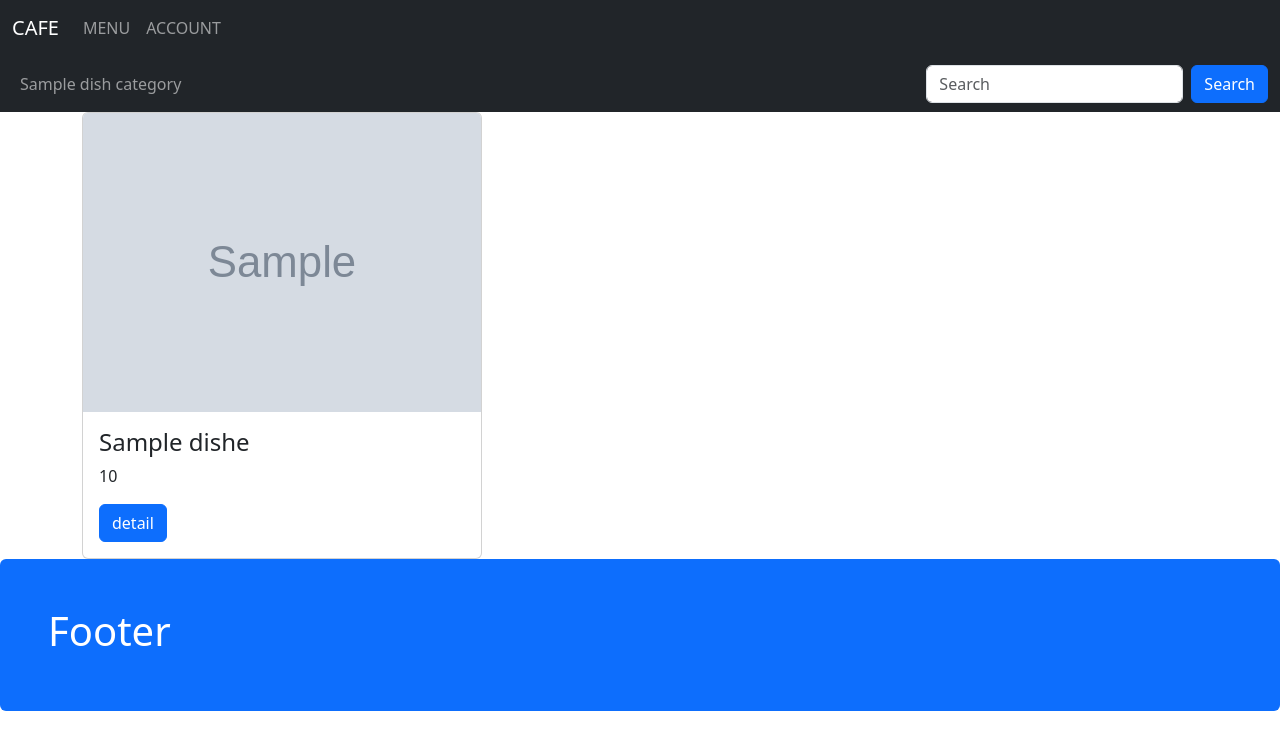
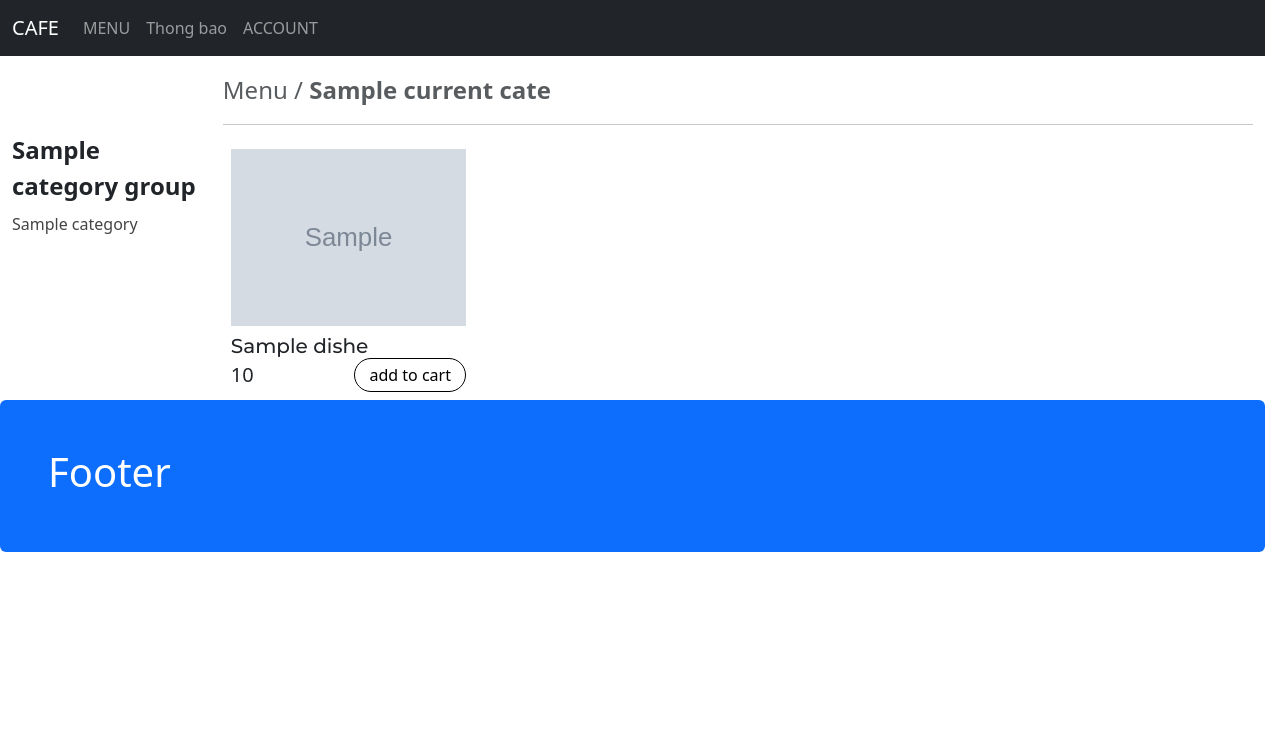
Before and after one commit to nguyentin05/cafe-management, a Python web app: template app/templates/menu.html in a window 1280 px wide. Shown: the top 750 px of the page. Run offline with Jinja, Linux system fonts and the light colour scheme; the template is opened without the code that fills it: most values are stand-ins (such as "Sample title", 1, 10 or a date in 2020); grey boxes marked "Sample" are stand-in pictures.

Commit message:
update menu, add model and data

```diff
--- a/app/static/css/components/image-zoom.css
+++ b/app/static/css/components/image-zoom.css
@@ -8,3 +8,13 @@
 .image-zoom:hover img {
   transform: scale(1.05);
 }
+.image-zoom-dish {
+  overflow: hidden;
+}
+.image-zoom-dish img {
+  height: auto;
+  transition: transform 0.3s ease-out;
+}
+.image-zoom-dish:hover img {
+  transform: scale(1.15);
+}
--- a/app/static/css/pages/home.css
+++ b/app/static/css/pages/home.css
@@ -34,6 +34,6 @@
 .container {
   max-width: 1700px !important;
 }
-.two-image-section .container {
+.quality-section .container {
   max-width: 1500px !important;
 }
--- a/app/static/css/pages/main.css
+++ b/app/static/css/pages/main.css
@@ -0,0 +1,53 @@
+@import url("../components/image-zoom.css");
+
+.container {
+  max-width: 1800px !important;
+}
+.menu-sidebar {
+    padding-top: 50px;
+    padding-bottom: 24px;
+    margin: 0;
+}
+.menu-sidebar .nav-item {
+    margin-bottom: 12px;
+}
+.menu-sidebar .nav-link {
+    padding: 0;
+    font-size: 16px;
+    font-weight: 400;
+    color: #444;
+}
+.menu-sidebar .nav-link:hover {
+    color: #00754a;
+}
+.menu-sidebar .menu-title {
+    font-weight: 700;
+    font-size: 16px;
+    margin: 10px 0 8px;
+}
+html {
+  scrollbar-gutter: stable;
+}
+.btn-detail {
+  border: 1px solid #000;      /* viền đen */
+  background-color: #fff;      /* nền trắng */
+  color: #000;                 /* chữ đen */
+  border-radius: 999px;        /* nếu muốn nút bo tròn kiểu pill, bỏ nếu không cần */
+  padding: 0.25rem 0.9rem;     /* chỉnh kích thước nhẹ */
+}
+
+/* trạng thái hover */
+.btn-detail:hover {
+  background-color: #000;      /* nền đen */
+  color: #fff;                 /* chữ trắng */
+  border-color: #000;          /* viền đen */
+  text-decoration: none;       /* bỏ gạch chân nếu có */
+}
+.btn-detail {
+  transition: background-color 0.2s ease, color 0.2s ease, border-color 0.2s ease;
+}
+/* Hover mở dropdown */
+.nav-item.dropdown:hover .dropdown-menu {
+    display: block;
+    margin-top: 0;   /* bỏ animation bị lệch */
+}
--- a/app/templates/layout/base/base-main.html
+++ b/app/templates/layout/base/base-main.html
@@ -6,6 +6,7 @@
     <link href="https://cdn.jsdelivr.net/npm/bootstrap@5.3.3/dist/css/bootstrap.min.css" rel="stylesheet" integrity="sha384-QWTKZyjpPEjISv5WaRU9OFeRpok6YctnYmDr5pNlyT2bRjXh0JMhjY6hW+ALEwIH" crossorigin="anonymous">
     <script src="https://cdn.jsdelivr.net/npm/bootstrap@5.3.3/dist/js/bootstrap.bundle.min.js" integrity="sha384-YvpcrYf0tY3lHB60NNkmXc5s9fDVZLESaAA55NDzOxhy9GkcIdslK1eN7N6jIeHz" crossorigin="anonymous"></script>
     <meta name="viewport" content="width=device-width, initial-scale=1.0"/>
+    <link href="https://fonts.googleapis.com/css2?family=Montserrat:wght@500;600&display=swap" rel="stylesheet">
 
     <link rel="stylesheet" href="{{ url_for('static', filename='css/pages/main.css')}}">
 <!--    <script src="{{ url_for('static', filename='js/main.js') }}"></script>-->
--- a/app/templates/layout/header/header-main.html
+++ b/app/templates/layout/header/header-main.html
@@ -1,6 +1,6 @@
 <nav class="navbar navbar-expand-sm navbar-dark bg-dark">
     <div class="container-fluid">
-    <a class="navbar-brand" href="{{ url_for('main') }}">CAFE</a>
+        <a class="navbar-brand" href="{{ url_for('home') }}">CAFE</a>
         <button class="navbar-toggler" type="button" data-bs-toggle="collapse" data-bs-target="#mynavbar">
             <span class="navbar-toggler-icon"></span>
         </button>
@@ -9,8 +9,16 @@
                 <li class="nav-item">
                     <a class="nav-link" href="{{ url_for('menu') }}">MENU</a>
                 </li>
-           <li class="nav-item">
-                 <a class="nav-link" href="{{ url_for('info') }}">ACCOUNT</a>
+                <li>
+                    <a class="nav-link" href="">Thong bao</a>
+                </li>
+                <li class="nav-item dropdown">
+                    <a class="nav-link" href="#" role="button" data-bs-toggle="dropdown">ACCOUNT</a>
+                    <ul class="dropdown-menu">
+                        <li><a class="dropdown-item" href="{{ url_for('info') }}">information</a></li>
+                        <li><a class="dropdown-item" href="#">history</a></li>
+                        <li><a class="dropdown-item" href="{{ url_for('user_signout') }}">log out</a></li>
+                    </ul>
                 </li>
             </ul>
         </div>
--- a/app/templates/menu.html
+++ b/app/templates/menu.html
@@ -1,42 +1,49 @@
 {%extends "layout/base/base-main.html"%}
 
 {%block content%}
-    {%block headerMenu%}
-    <nav class="navbar navbar-expand-sm navbar-dark bg-dark">
-        <div class="container-fluid">
-            <button class="navbar-toggler" type="button" data-bs-toggle="collapse" data-bs-target="#mynavbar">
-                <span class="navbar-toggler-icon"></span>
-            </button>
-            <div class="collapse navbar-collapse" id="mynavbar">
-                <ul class="navbar-nav me-auto">
-                    {% for c in dish_categories %}
+<div class="container mt-3">
+    <div class="row">
+        <div class="col-md-2 col-12">
+            <ul class="nav flex-column menu-sidebar">
+                {% for cg in category_groups %}
+                <li class="nav-item menu-title fs-4">{{ cg.name }}</li>
+                {% for dc in cg.categories %}
                 <li class="nav-item">
-                        <a class="nav-link" href="{{ url_for('menu', dishCate=c.id) }}">{{c.name}}</a>
+                    <a class="nav-link" href="{{ url_for('menu', dishCate=dc.id) }}">{{dc.name}}</a>
                 </li>
                 {% endfor %}
+                {% endfor %}
             </ul>
-                <form class="d-flex">
-                    <input class="form-control me-2" type="text" placeholder="Search">
-                    <button class="btn btn-primary" type="button">Search</button>
-                </form>
         </div>
+        <div class="col-md-10 col-12 fs-4">
+            <div class="mb-3 text-muted">
+                {% if current_cate %}
+                <div class="mb-2 text-muted">
+                    <a class="text-decoration-none text-muted" href="{{ url_for('menu') }}">Menu</a>
+                    / <span class="fw-semibold">{{ current_cate.name }}</span>
                 </div>
-    </nav>
-    {%endblock%}
-    <div class="container">
-        <div class="row ">
+                {% else %}
+                <h2 class="fw-bold mb-3 text-black">MENU</h2>
+                {% endif %}
+            </div>
+            <hr>
+            <div class="row row-cols-md-4 g-4" style="padding: 0.5rem">
                 {% for d in dishes %}
-            <div class="col-md-3 col-12">
-                <div class="card" style="width:400px">
-                    <img class="card-img-top" src="{{ d.image }}" alt="Card image">
-                    <div class="card-body">
-                        <h4 class="card-title">{{ d.name }}</h4>
-                        <p class="card-text">{{ d.price }}</p>
-                        <a href="#" class="btn btn-primary">detail</a>
+                <div class="col">
+                    <div class="image-zoom-dish">
+                        <img class="img-fluid shadow-lg" src="{{ d.image }}" alt="Card image">
                     </div>
+                    <h4 class="card-title mt-2 fs-5" style="font-family: 'Montserrat', sans-serif">{{ d.name }}</h4>
+                    <div class="card-body d-flex align-items-center justify-content-between">
+                        <div>
+                            <h5 class="card-text">{{ d.price }}</h5>
+                        </div>
+                        <a href="#" class="btn btn-detail">add to cart</a>
                     </div>
                 </div>
                 {% endfor %}
             </div>
         </div>
+    </div>
+</div>
 {%endblock%}
```
Also changed, not shown: app/dao.py (+7 -1 lines), app/index.py (+6 -4 lines), app/models.py (+40 -3 lines), app/templates/info.html (+5 -6 lines). Lines whose indentation alone changed are shown as unchanged.
